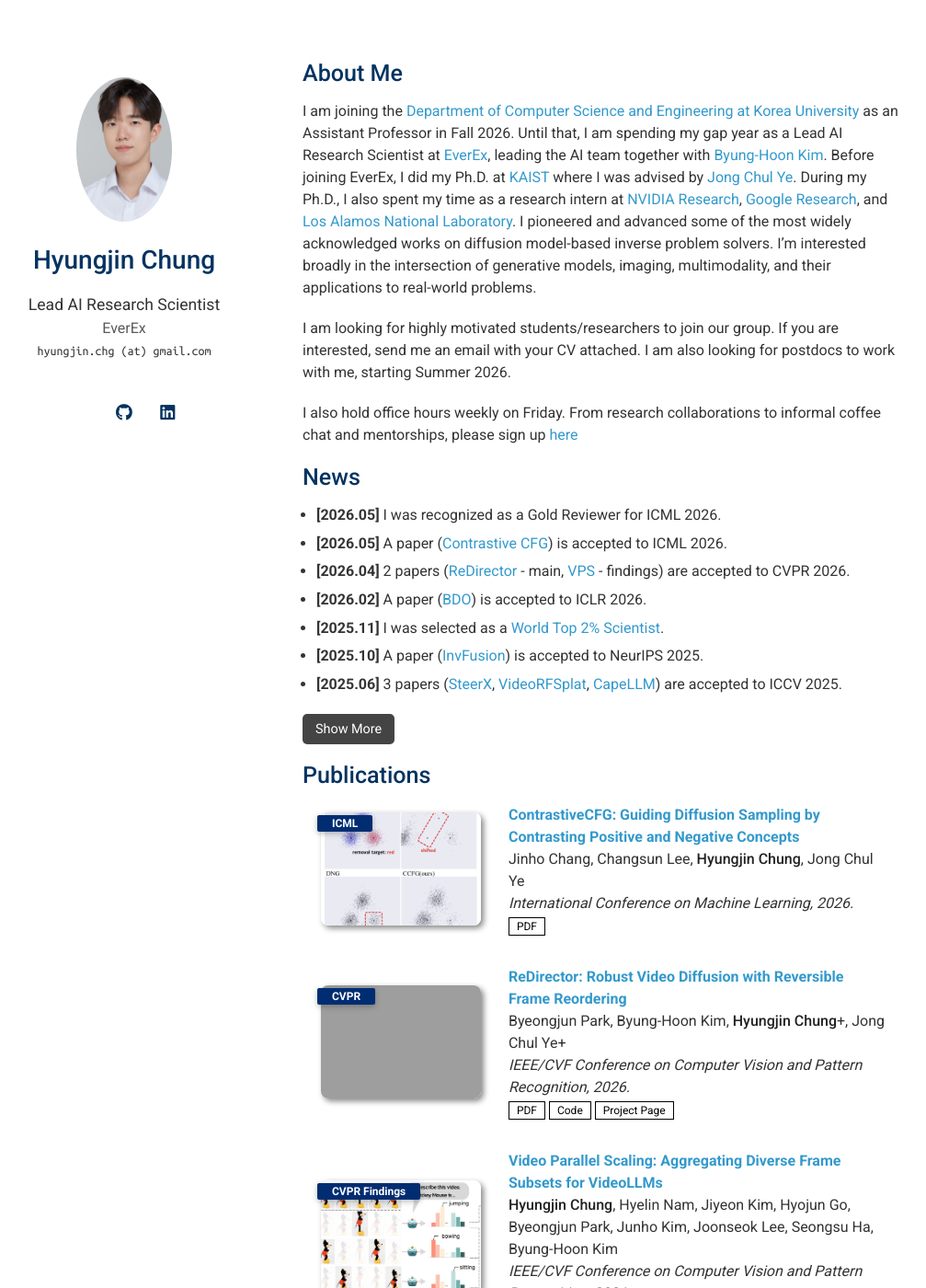
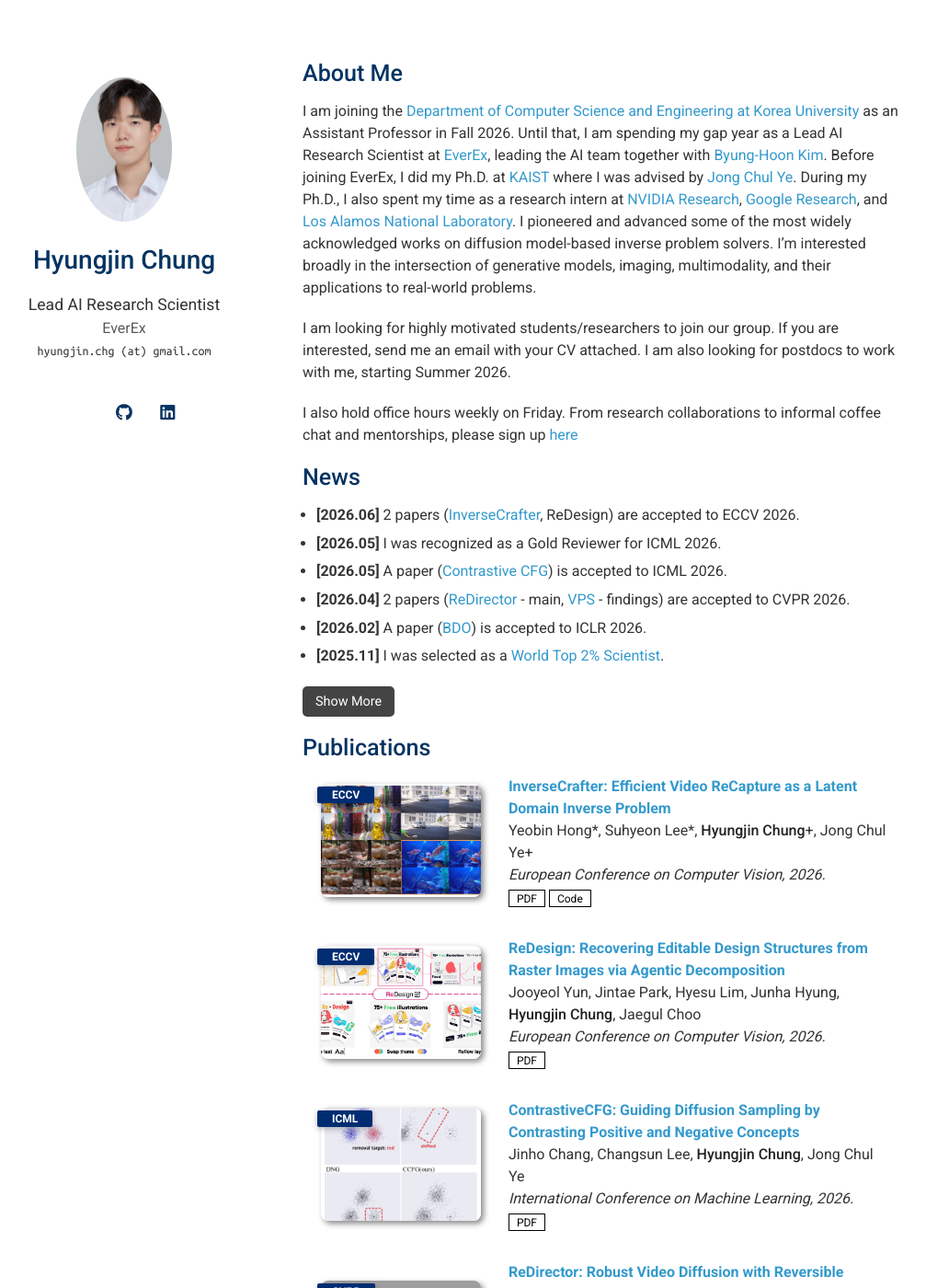
Before and after one commit to hyungjin-chung/hyungjin-chung.github.io, a Jekyll site: the page built from index.md, in a window 1280 px wide and 1400 px high. Shown: the whole window at 92% size, without its empty margins (141-1148 px from the left). Built offline with Jekyll 4.4.1, drawn with Linux system fonts in a browser that asks for light colours; a style sheet for code colours, icons or effects is not loaded; grey boxes are pictures that could not be loaded.

Commit message:
eccv 2026

```diff
--- a/_data/publications.yml
+++ b/_data/publications.yml
@@ -1,4 +1,19 @@
 main:
+  - title: "InverseCrafter: Efficient Video ReCapture as a Latent Domain Inverse Problem"
+    authors: Yeobin Hong*, Suhyeon Lee*, <strong>Hyungjin Chung</strong>+, Jong Chul Ye+
+    conference_short: ECCV
+    conference: European Conference on Computer Vision, 2026.
+    pdf: https://arxiv.org/abs/2512.05672
+    code: https://github.com/yeobinhong/InverseCrafter
+    image: /assets/img/publications/2026/inversecrafter.jpg
+
+  - title: "ReDesign: Recovering Editable Design Structures from Raster Images via Agentic Decomposition"
+    authors: Jooyeol Yun, Jintae Park, Hyesu Lim, Junha Hyung, <strong>Hyungjin Chung</strong>, Jaegul Choo
+    conference_short: ECCV
+    conference: European Conference on Computer Vision, 2026.
+    pdf: https://openreview.net/forum?id=JiEr8B3WBr&referrer=%5BAuthor%20Console%5D(%2Fgroup%3Fid%3Dthecvf.com%2FECCV%2F2026%2FConference%2FAuthors%23your-submissions)
+    image: /assets/img/publications/2026/redesign.jpg
+
   - title: "ContrastiveCFG: Guiding Diffusion Sampling by Contrasting Positive and Negative Concepts"
     authors: Jinho Chang, Changsun Lee, <strong>Hyungjin Chung</strong>, Jong Chul Ye
     conference_short: ICML
--- a/index.md
+++ b/index.md
@@ -13,14 +13,15 @@ I also hold office hours weekly on Friday. From research collaborations to infor
 ## News
 
 <ul id="news-list">
+  <li><b>[2026.06]</b> 2 papers (<a href="https://arxiv.org/abs/2512.05672">InverseCrafter</a>, ReDesign) are accepted to ECCV 2026.</li>
   <li><b>[2026.05]</b> I was recognized as a Gold Reviewer for ICML 2026.</li>
   <li><b>[2026.05]</b> A paper (<a href="https://arxiv.org/abs/2411.17077">Contrastive CFG</a>) is accepted to ICML 2026.</li>
   <li><b>[2026.04]</b> 2 papers (<a href="https://arxiv.org/abs/2511.19827">ReDirector</a> - main, <a href="https://arxiv.org/abs/2509.08016">VPS</a> - findings) are accepted to CVPR 2026.</li>
   <li><b>[2026.02]</b> A paper (<a href="https://openreview.net/forum?id=N51nP3TBwR">BDO</a>) is accepted to ICLR 2026.</li>
   <li><b>[2025.11]</b> I was selected as a <a href="https://www.elsevier.com/ko-kr/promotions/worlds-top-researchers">World Top 2% Scientist</a>.</li>
-  <li><b>[2025.10]</b> A paper (<a href="https://arxiv.org/abs/2504.01689">InvFusion</a>) is accepted to NeurIPS 2025.</li>
-  <li><b>[2025.06]</b> 3 papers (<a href="https://arxiv.org/abs/2503.12024">SteerX</a>, <a href="https://arxiv.org/abs/2503.15855">VideoRFSplat</a>, <a href="https://arxiv.org/abs/2411.06869">CapeLLM</a>) are accepted to ICCV 2025.</li>
   <div id="more-news" style="display: none;">
+    <li><b>[2025.10]</b> A paper (<a href="https://arxiv.org/abs/2504.01689">InvFusion</a>) is accepted to NeurIPS 2025.</li>
+    <li><b>[2025.06]</b> 3 papers (<a href="https://arxiv.org/abs/2503.12024">SteerX</a>, <a href="https://arxiv.org/abs/2503.15855">VideoRFSplat</a>, <a href="https://arxiv.org/abs/2411.06869">CapeLLM</a>) are accepted to ICCV 2025.</li>
     <li><b>[2025.03]</b> A paper (<a href="https://arxiv.org/abs/2411.15265">FreeMCG</a>) is accepted to CVPR 2025.</li>
     <li><b>[2025.02]</b> <a href="https://arxiv.org/abs/2406.08070">CFG++</a> is awarded Silver prize in 31st Samsung Humantech Paper Award.</li>
     <li><b>[2025.01]</b> Two papers (<a href="https://arxiv.org/abs/2406.08070">CFG++</a>,<a href="https://arxiv.org/abs/2311.15658">TReg</a>) are accepted to ICLR 2025.</li>
```
Also changed, not shown: assets/img/publications/2026/inversecrafter.jpg (added), assets/img/publications/2026/redesign.jpg (added).
